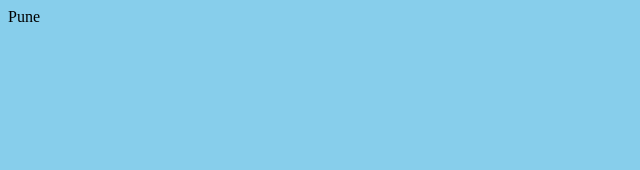
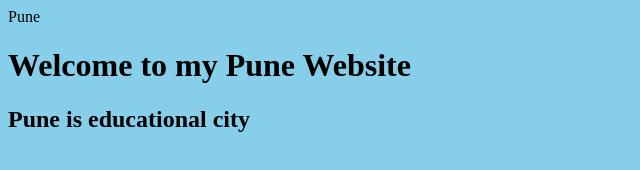
Before and after one commit to hackwithabhi/pro2024, a plain HTML site: page index.html in a window 1280 px wide. Shown: the whole page, without its empty margins (0-640 px from the left). Drawn offline with Linux system fonts and the light colour scheme.

Commit message:
second update in index file

```diff
--- a/index.html
+++ b/index.html
@@ -1,3 +1,5 @@
 <html>
 	<head>Pune</head>
 	<body bgcolor=skyblue>
+		<h1>Welcome to my Pune Website</h1>
+		<h2>Pune is educational city</h2>
```
